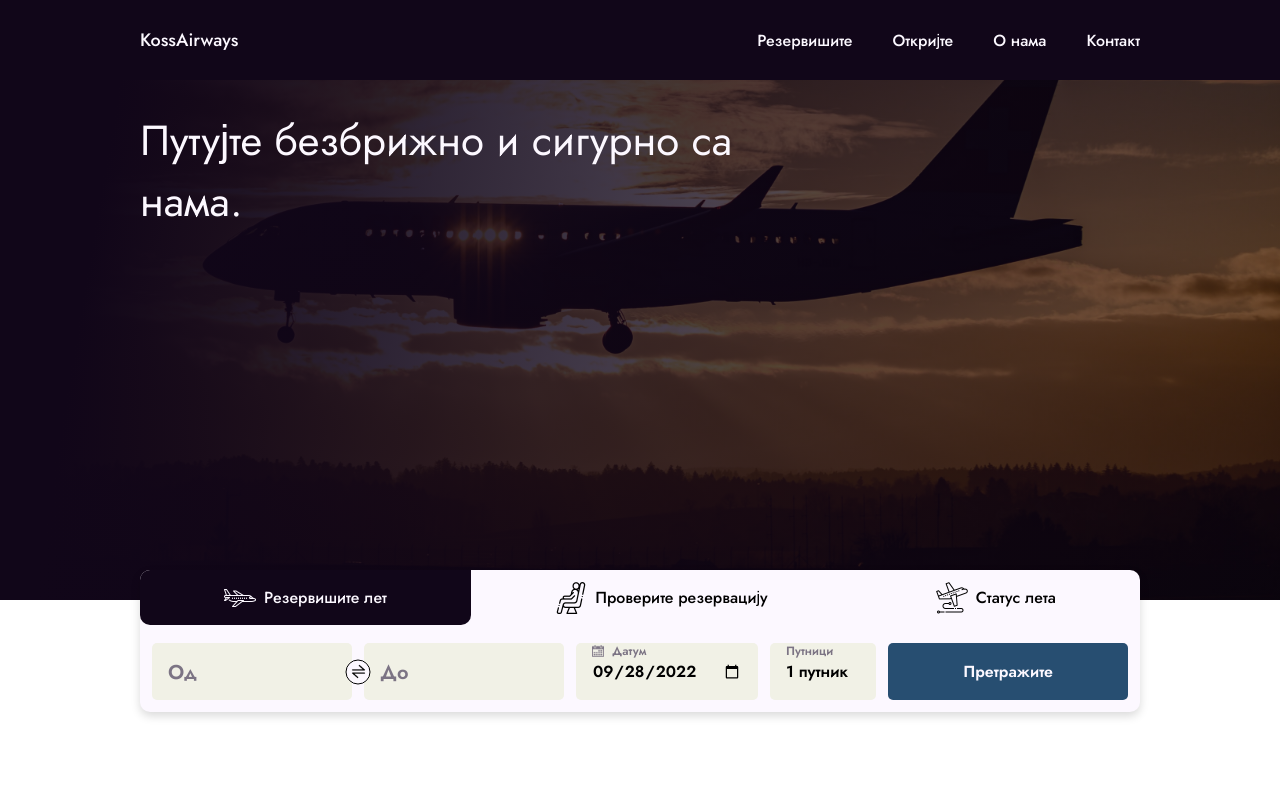
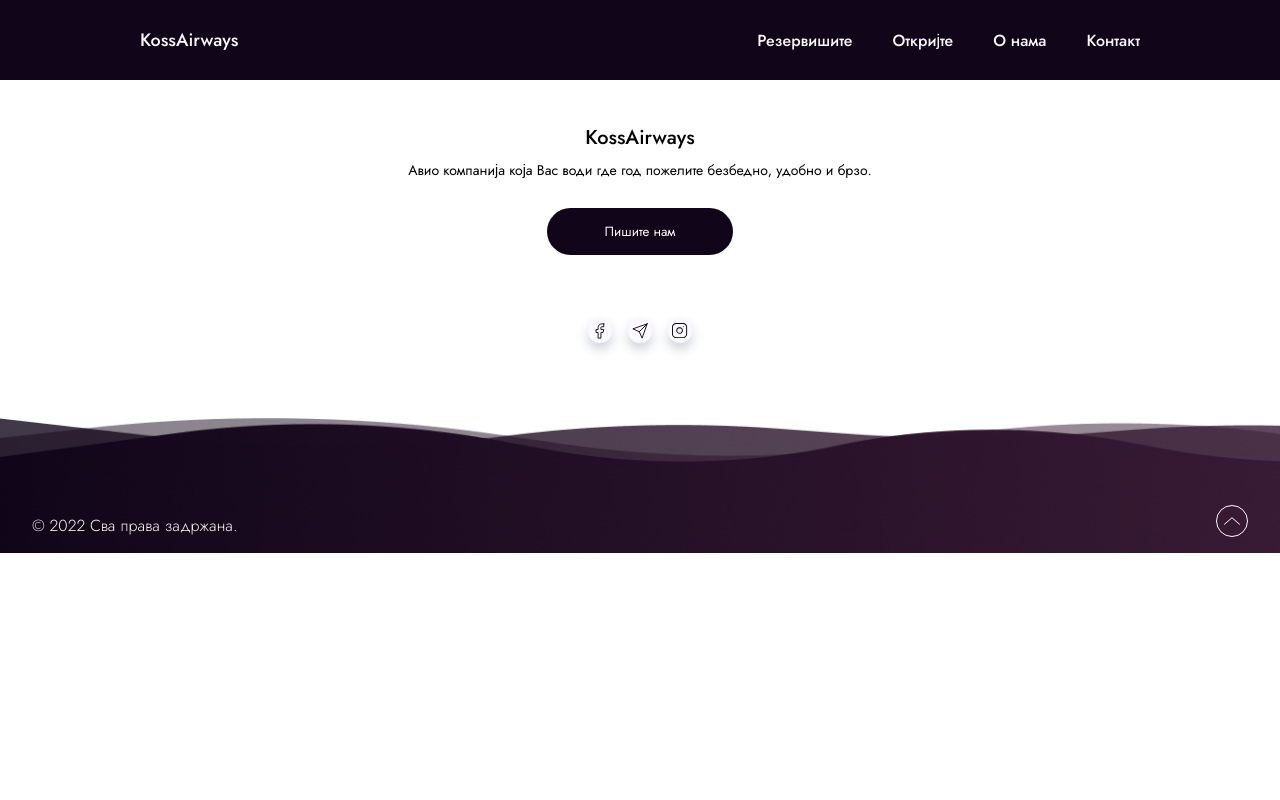
Before and after one commit to kosserin/flight-company, a React (Create React App) app: page /about in a window 1280 px wide. Shown: the top 800 px of the page. Built offline with nearby package versions, Linux system fonts and the light colour scheme.

Commit message:
adding react router

```diff
--- a/package.json
+++ b/package.json
@@ -12,6 +12,7 @@
     "@types/react-dom": "^18.0.6",
     "react": "^18.2.0",
     "react-dom": "^18.2.0",
+    "react-router-dom": "^6.4.1",
     "react-scripts": "5.0.1",
     "swiper": "^8.4.2",
     "typescript": "^4.8.3",
--- a/src/App.tsx
+++ b/src/App.tsx
@@ -1,12 +1,10 @@
 import Header from "./components/Header/Header";
 
 import React from "react";
-import FlightForm from "./components/FlightForm/FlightForm";
-import LandingContent from "./components/LandingContent/LandingContent";
-import WhyUs from "./components/WhyUs/WhyUs";
-import Destinations from "./components/Destinations/Destinations";
-import Testimonials from "./components/Testimonials/Testimonials";
 import Footer from "./components/Footer/Footer";
+import { Routes, Route } from "react-router-dom";
+import Home from "./pages/Home/Home";
+import About from "./pages/About/About";
 
 const App = () => {
   return (
@@ -14,13 +12,10 @@ const App = () => {
       <Header />
       {/* use this code to wrap flight form to get form behind navigation on mobile view <main style={{ position: "relative" }}>
       </main> */}
-      <LandingContent />
-      <FlightForm />
-      <main>
-        <WhyUs />
-        <Destinations />
-        <Testimonials />
-      </main>
+      <Routes>
+        <Route path="/" element={<Home />} />
+        <Route path="about" element={<About />} />
+      </Routes>
       <Footer />
     </React.Fragment>
   );
--- a/src/components/Footer/Footer.module.css
+++ b/src/components/Footer/Footer.module.css
@@ -9,7 +9,8 @@ footer {
 
 footer > p {
   font-size: 0.875rem;
-  margin-top: 8px;
+  max-width: 90vw;
+  margin: 8px auto 0 auto;
 }
 
 footer > button {
@@ -18,11 +19,13 @@ footer > button {
   color: var(--white-primary);
   padding: 14px 58px;
   cursor: pointer;
-  margin-top: 8px;
+  margin-top: 28px;
+  border: none;
+  outline: none;
 }
 
 .footer-social {
-  margin-top: 8px;
+  margin-top: 64px;
   display: flex;
   align-items: center;
   justify-content: center;
@@ -62,3 +65,33 @@ footer > button {
   left: 0;
   height: 140px;
 }
+
+.copyright {
+  position: relative;
+  display: flex;
+  align-items: flex-end;
+  justify-content: space-between;
+  height: 100%;
+  padding: 1rem 2rem;
+}
+
+.copyright p {
+  color: var(--white-primary);
+  font-size: 1rem;
+  font-weight: 300;
+}
+
+.copyright a {
+  border-radius: 50%;
+  border: 1px solid var(--white-primary);
+  width: 32px;
+  height: 32px;
+  display: flex;
+  align-items: center;
+  justify-content: center;
+  transition: 250ms ease-out;
+}
+
+.copyright a:hover {
+  background-color: rgba(255, 255, 255, 0.1);
+}
--- a/src/components/Footer/Footer.tsx
+++ b/src/components/Footer/Footer.tsx
@@ -6,6 +6,7 @@ import instagramIcon from "../../assets/social/instagram.svg";
 import footerBehind from "../../assets/footer/footer-behind.png";
 import footerMid from "../../assets/footer/footer-mid.png";
 import footerFront from "../../assets/footer/footer-front.png";
+import toTopArrowIcon from "../../assets/footer/top.svg";
 
 const Footer = () => {
   return (
@@ -30,6 +31,12 @@ const Footer = () => {
         <img className={styles["footer-behind"]} src={footerBehind} alt="" />
         <img className={styles["footer-mid"]} src={footerMid} alt="" />
         <img className={styles["footer-front"]} src={footerFront} alt="" />
+        <div className={styles.copyright}>
+          <p>&copy; 2022 Сва права задржана.</p>
+          <a href="#">
+            <img src={toTopArrowIcon} alt="" />
+          </a>
+        </div>
       </div>
     </footer>
   );
--- a/src/components/Header/Header.module.css
+++ b/src/components/Header/Header.module.css
@@ -8,6 +8,7 @@
   position: fixed;
   width: 100%;
   z-index: 99;
+  top: 0;
 }
 
 .header nav {
--- a/src/components/Header/Header.tsx
+++ b/src/components/Header/Header.tsx
@@ -1,5 +1,6 @@
 import React, { useState } from "react";
 import styles from "./Header.module.css";
+import { Link } from "react-router-dom";
 
 const Header = () => {
   const [isToggled, setIsToggled] = useState(false);
@@ -9,19 +10,19 @@ const Header = () => {
   return (
     <header className={styles.header}>
       <nav>
-        <a href="#">KossAirways</a>
+        <Link to="/">KossAirways</Link>
         <ul className={completedClass}>
           <li>
-            <a href="#">Резервишите</a>
+            <Link to="/">Резервишите</Link>
           </li>
           <li>
-            <a href="#">Откријте</a>
+            <Link to="/">Откријте</Link>
           </li>
           <li>
-            <a href="#">О нама</a>
+            <Link to="/about">О нама</Link>
           </li>
           <li>
-            <a href="#">Контакт</a>
+            <Link to="/">Контакт</Link>
           </li>
         </ul>
         <div
--- a/src/components/LandingContent/LandingContent.module.css
+++ b/src/components/LandingContent/LandingContent.module.css
@@ -4,7 +4,8 @@
       #110619 9.63%,
       rgba(17, 6, 25, 0) 193.15%
     ),
-    url("/src/assets/background.jpg") no-repeat center;
+    url("/src/assets/background.jpg") no-repeat;
+  background-position: 50% 20%;
   background-size: cover;
   height: 75vh;
 }
--- a/src/index.css
+++ b/src/index.css
@@ -69,3 +69,7 @@ body,
 html {
   overflow-x: hidden;
 }
+
+html {
+  scroll-behavior: smooth;
+}
--- a/src/index.tsx
+++ b/src/index.tsx
@@ -2,12 +2,13 @@ import React from "react";
 import ReactDOM from "react-dom/client";
 import "./index.css";
 import App from "./App";
+import { BrowserRouter } from "react-router-dom";
 
 const root = ReactDOM.createRoot(
   document.getElementById("root") as HTMLElement
 );
 root.render(
-  <React.StrictMode>
+  <BrowserRouter>
     <App />
-  </React.StrictMode>
+  </BrowserRouter>
 );
--- /dev/null
+++ b/src/pages/About/About.tsx
@@ -0,0 +1,7 @@
+import React from "react";
+
+const About = () => {
+  return <div>About</div>;
+};
+
+export default About;
--- /dev/null
+++ b/src/pages/Home/Home.tsx
@@ -0,0 +1,22 @@
+import React from "react";
+import Destinations from "../../components/Destinations/Destinations";
+import FlightForm from "../../components/FlightForm/FlightForm";
+import LandingContent from "../../components/LandingContent/LandingContent";
+import Testimonials from "../../components/Testimonials/Testimonials";
+import WhyUs from "../../components/WhyUs/WhyUs";
+
+const Home = () => {
+  return (
+    <>
+      <LandingContent />
+      <FlightForm />
+      <main>
+        <WhyUs />
+        <Destinations />
+        <Testimonials />
+      </main>
+    </>
+  );
+};
+
+export default Home;
```
Also changed, not shown: src/assets/footer/top.svg (added), 1 other file (tests, documents, lock files or other folders).
